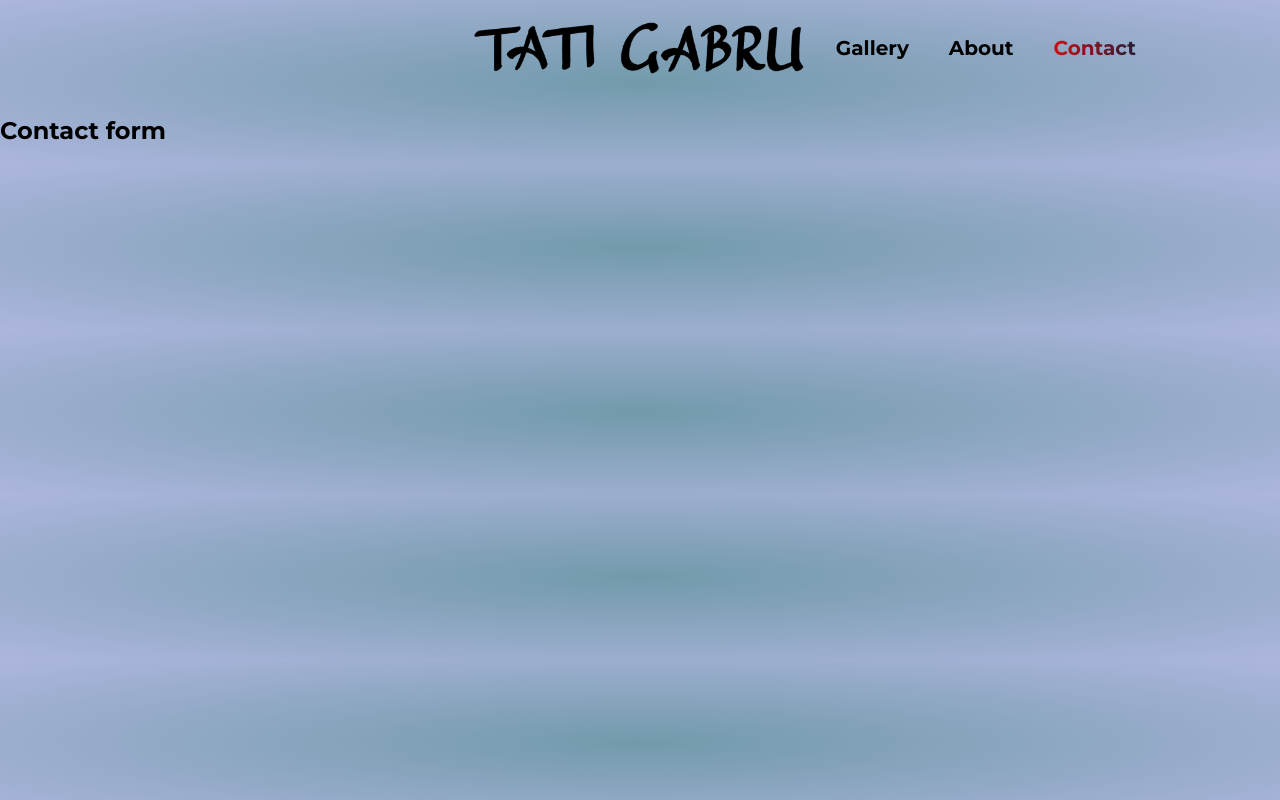
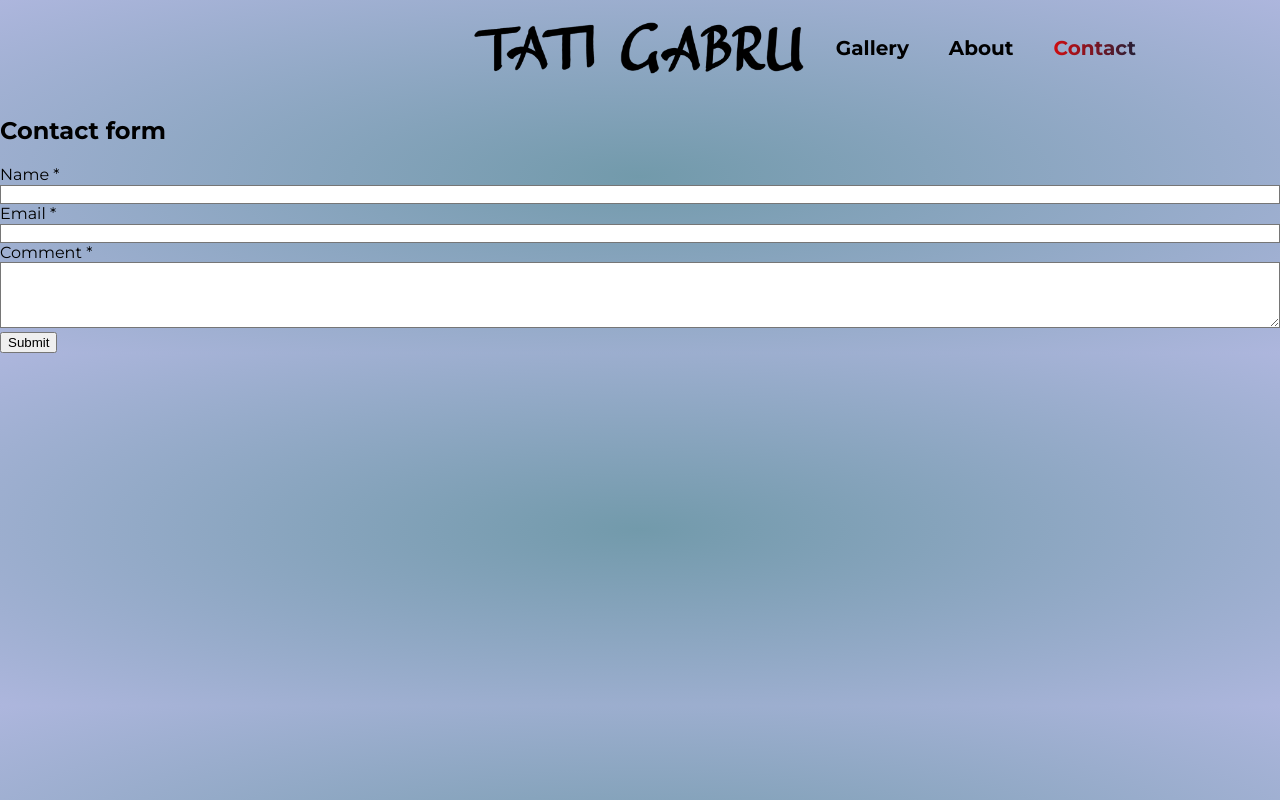
Before and after one commit to tatigabru/gallery, a Next.js app: page /contact in a window 1280 px wide. Built offline with nearby package versions, Linux system fonts and the light colour scheme.

Commit message:
Install tailwind css, make contact form

```diff
--- a/app/contact/page.js
+++ b/app/contact/page.js
@@ -1,12 +1,55 @@
 export default function ContactForm() {
     return (
         <>
-          <header>
-          </header>
-          <main>
-            <h2>Contact form</h2>
-          </main>
+            <header>
+            </header>
+            <main className="p-6">
+                <h2 className="text-2xl font-bold mb-6">Contact form</h2>
+                <form className="max-w-md space-y-4">
+                    <div>
+                        <label htmlFor="name" className="block mb-2">
+                            Name *
+                        </label>
+                        <input
+                            type="text"
+                            id="name"
+                            name="name"
+                            required
+                            className="w-full p-2 border rounded"
+                        />
+                    </div>
+                    <div>
+                        <label htmlFor="email" className="block mb-2">
+                            Email *
+                        </label>
+                        <input
+                            type="email"
+                            id="email"
+                            name="email"
+                            required
+                            className="w-full p-2 border rounded"
+                        />
+                    </div>
+                    <div>
+                        <label htmlFor="comment" className="block mb-2">
+                            Comment *
+                        </label>
+                        <textarea
+                            id="comment"
+                            name="comment"
+                            required
+                            rows="4"
+                            className="w-full p-2 border rounded"
+                        ></textarea>
+                    </div>
+                    <button
+                        type="submit"
+                        className="bg-blue-500 text-white px-4 py-2 rounded hover:bg-blue-600"
+                    >
+                        Submit
+                    </button>
+                </form>
+            </main>
         </>
     );
-
 }
--- a/app/globals.css
+++ b/app/globals.css
@@ -1,5 +1,8 @@
 @import url('https://fonts.googleapis.com/css2?family=Quicksand:wght@400;600;700&family=Montserrat:wght@400;700&display=swap');
 @import url('https://fonts.googleapis.com/css2?family=Permanent+Marker&display=swap');
+@tailwind base;
+@tailwind components;
+@tailwind utilities;
 
 * {
   box-sizing: border-box;
--- a/package.json
+++ b/package.json
@@ -18,7 +18,10 @@
     "xss": "^1.0.15"
   },
   "devDependencies": {
+    "autoprefixer": "^10.4.21",
     "eslint": "^8",
-    "eslint-config-next": "14.0.3"
+    "eslint-config-next": "14.0.3",
+    "postcss": "^8.5.3",
+    "tailwindcss": "^4.0.13"
   }
 }
--- /dev/null
+++ b/postcss.config.js
@@ -0,0 +1,6 @@
+module.exports = {
+  plugins: {
+    tailwindcss: {},
+    autoprefixer: {},
+  },
+}
--- /dev/null
+++ b/tailwind.config.js
@@ -0,0 +1,13 @@
+/** @type {import('tailwindcss').Config} */
+module.exports = {
+  content: [
+    "./app/**/*.{js,ts,jsx,tsx,mdx}",
+    "./pages/**/*.{js,ts,jsx,tsx,mdx}",
+    "./components/**/*.{js,ts,jsx,tsx,mdx}",
+    "./lib/**/*.{js,ts,jsx,tsx,mdx}",
+  ],
+  theme: {
+    extend: {},
+  },
+  plugins: [],
+}
```
Also changed, not shown: 1 other file (tests, documents, lock files or other folders).
